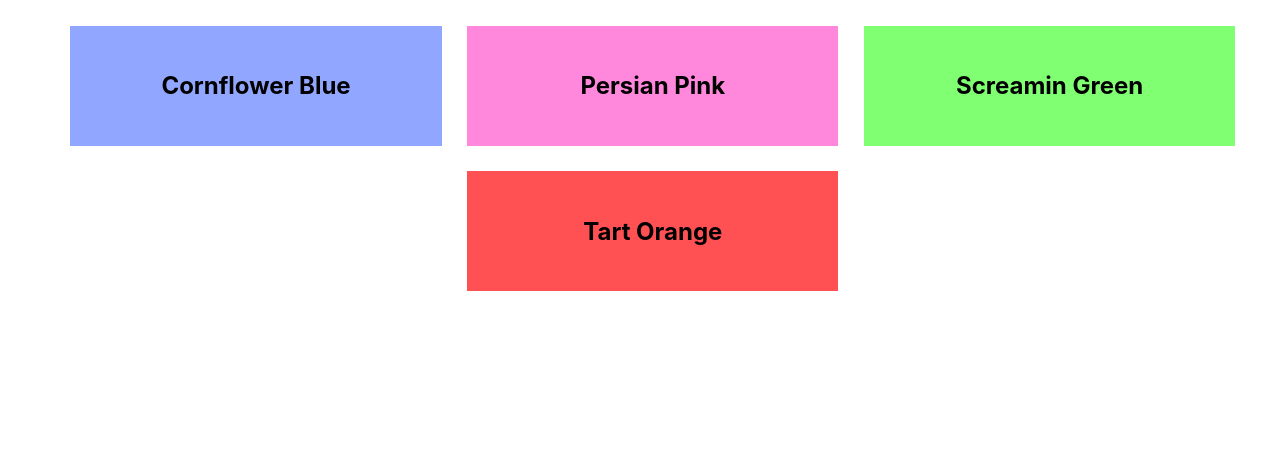
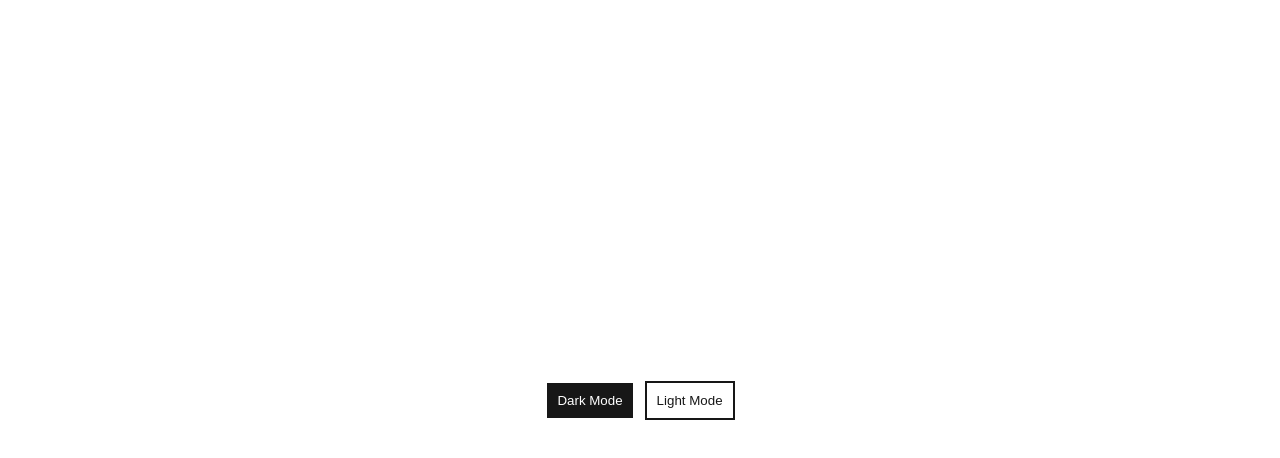
Before and after one commit to ojeanfuck/linkedin-react-code-challenges, a React (Create React App) app: page / in a window 1280 px wide. Shown: the top 458 px of the page. Built offline with nearby package versions, Linux system fonts and the light colour scheme.

Commit message:
Exercise 02 - Dark mode

```diff
--- /dev/null
+++ b/src/02-dark-mode/DarkMode.js
@@ -0,0 +1,12 @@
+import { useState } from "react"
+
+export default function DarkMode() {
+    const [darkMode, setDarkMode] = useState(false)
+
+    return (
+        <div className={`page ${darkMode && 'dark-mode'}`}>
+            <button className='dark-mode-button' onClick={() => setDarkMode(true)}>Dark Mode</button>
+            <button className='light-mode-button' onClick={() => setDarkMode(false)}>Light Mode</button>
+        </div>
+    )
+}
--- a/src/App.css
+++ b/src/App.css
@@ -32,6 +32,7 @@
   from {
     transform: rotate(0deg);
   }
+
   to {
     transform: rotate(360deg);
   }
--- a/src/App.js
+++ b/src/App.js
@@ -1,12 +1,12 @@
-import './App.css';
-import ColorRenderer from './01-color-renderer/ColorRenderer';
+import './App.css'
+import DarkMode from './02-dark-mode/DarkMode'
 
 function App() {
   return (
-    <div className="App">
-      <ColorRenderer />
+    <div className='App'>
+      <DarkMode />
     </div>
-  );
+  )
 }
 
-export default App;
+export default App
--- a/src/index.css
+++ b/src/index.css
@@ -1,13 +1,34 @@
-body {
-  margin: 0;
-  font-family: -apple-system, BlinkMacSystemFont, 'Segoe UI', 'Roboto', 'Oxygen',
-    'Ubuntu', 'Cantarell', 'Fira Sans', 'Droid Sans', 'Helvetica Neue',
-    sans-serif;
-  -webkit-font-smoothing: antialiased;
-  -moz-osx-font-smoothing: grayscale;
+.page {
+  height: 100vh;
+  width: 100vw;
+  display: flex;
+  align-items: center;
+  justify-content: center;
 }
 
-code {
-  font-family: source-code-pro, Menlo, Monaco, Consolas, 'Courier New',
-    monospace;
+.dark-mode {
+  background-color: #171717;
 }
+
+button {
+  padding: 10px;
+  margin: 5px;
+  outline: none;
+}
+
+.dark-mode-button {
+  border: 2px solid white;
+  color: white;
+  background-color: #171717;
+}
+
+.light-mode-button {
+  border: 2px solid #171717;
+  color: #171717;
+  background-color: white;
+}
+
+body {
+  padding: 0px;
+  margin: 0px;
+}
```
